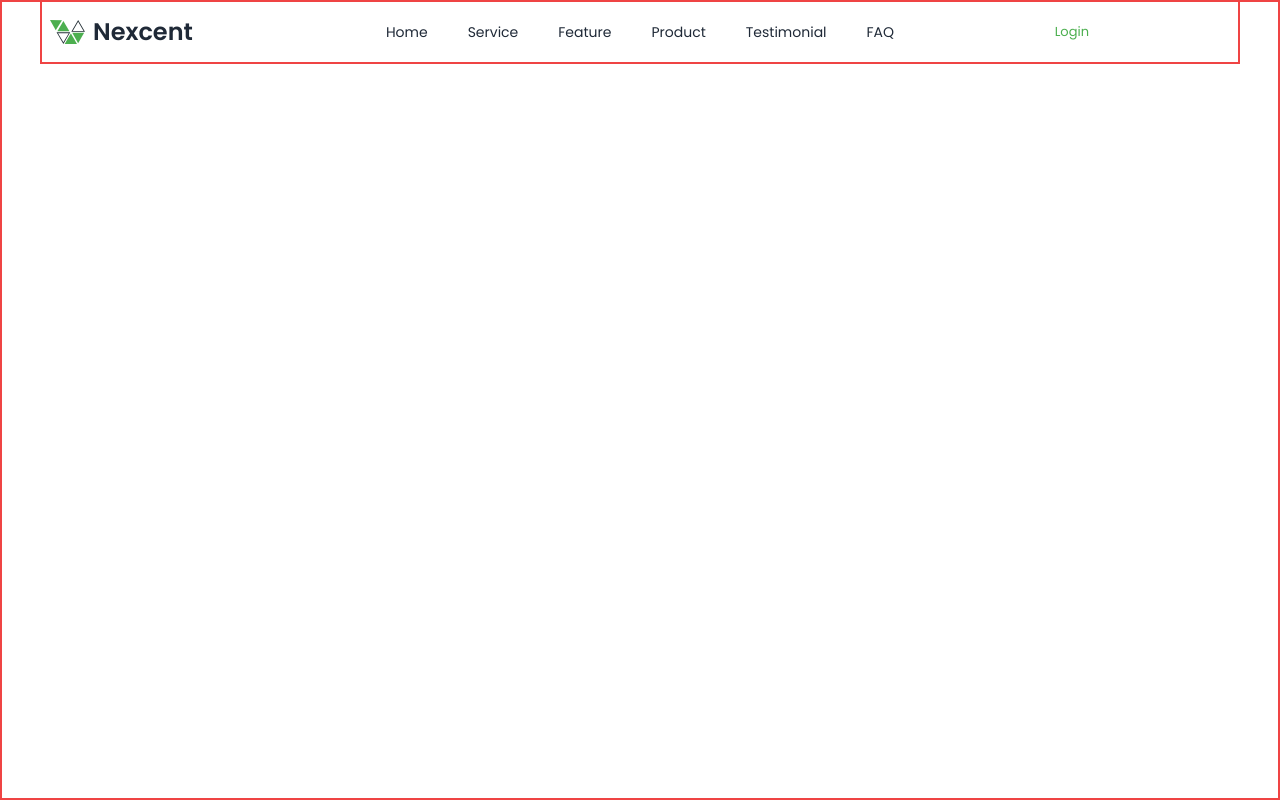
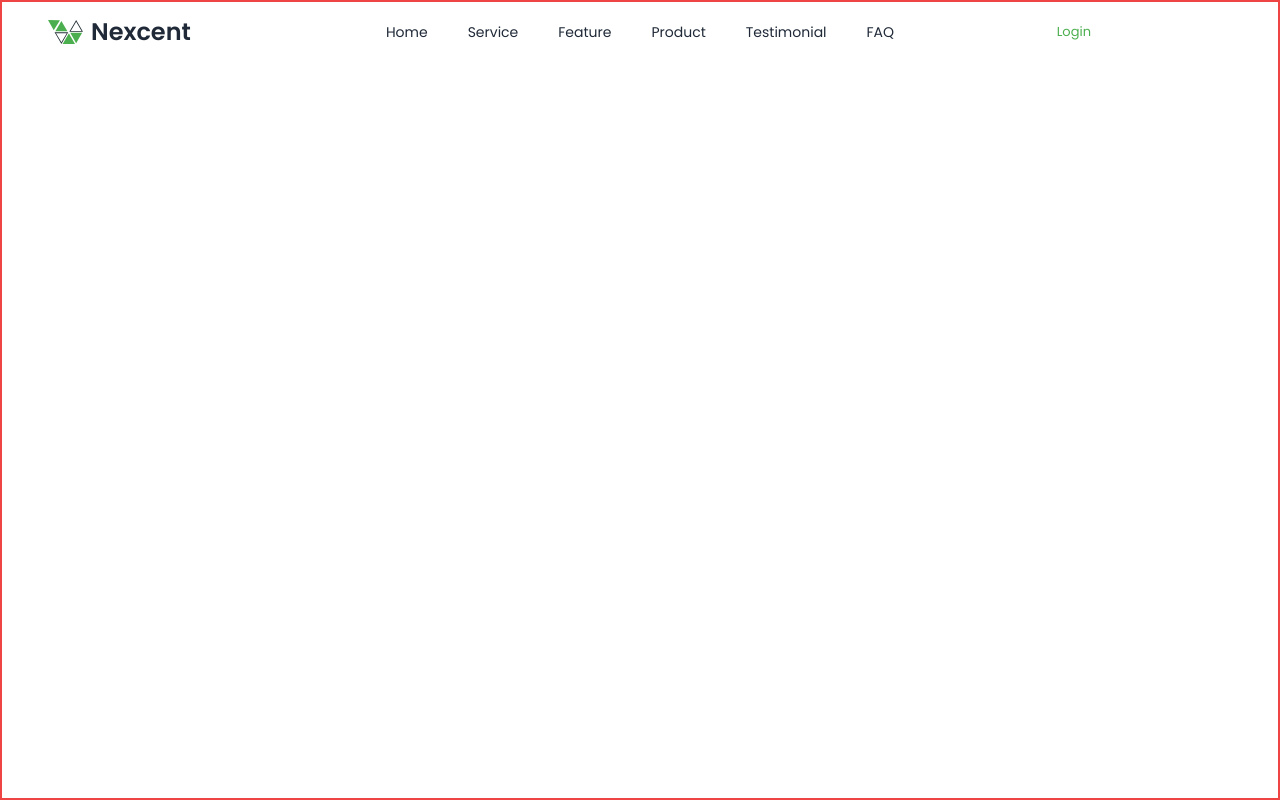
Before and after one commit to elangyudha280/agency-website-ui, a Next.js app: page / in a window 1280 px wide. Built offline with nearby package versions, Linux system fonts and the light colour scheme.

Commit message:
selesai desain navbar

```diff
--- a/components/navbar.tsx
+++ b/components/navbar.tsx
@@ -50,7 +50,7 @@ function Navbar() {
 
   return (
    <nav className="w-full  fixed top-0 left-0 z-[15]">
-    <section className="navbar max-w-[1200px] border-2 border-red-500 mx-auto max-[450px]:flex-col t">
+    <section className="navbar max-w-[1200px] mx-auto max-[450px]:flex-col t">
         {/*//! nav item left */}
         <div className="navbar-start max-[450px]:w-full">
             {/* button dropdown nav items */}
```
